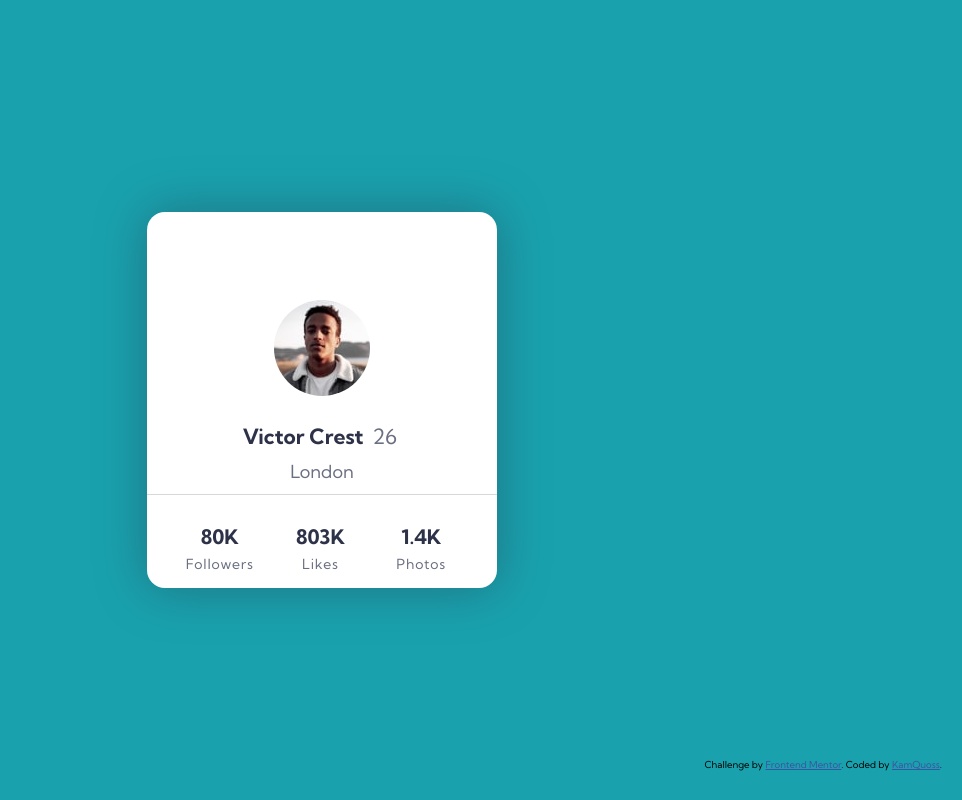
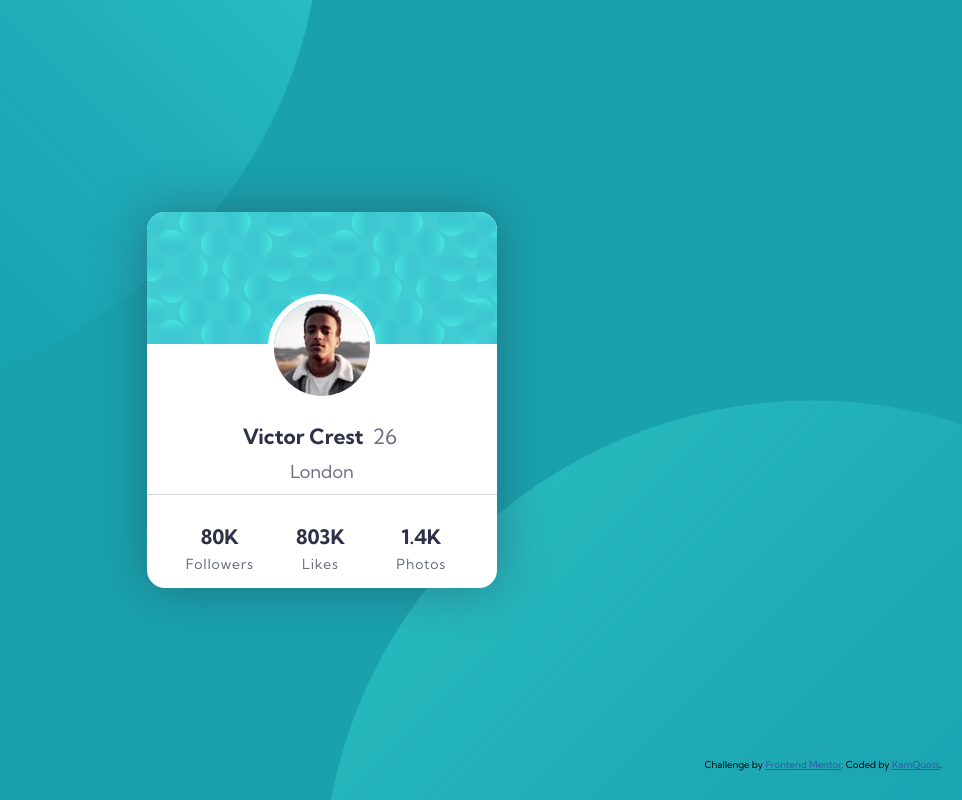
Before and after one commit to KamQuoss/profile-card-component-main, a plain HTML site: page index.html in a window 1280 px wide. Shown: the whole page, without its empty margins (318-1280 px from the left). Drawn offline with Linux system fonts and the light colour scheme; the site is published under a folder, as on GitHub Pages, so addresses that start at the root find nothing.

Commit message:
forther url stugling

```diff
--- a/styles/styles.scss
+++ b/styles/styles.scss
@@ -57,13 +57,13 @@ h3 {
     width: 100vw;
     height: 100vh;
     &::before{
-        content: url(/images/bg-pattern-top.svg);
+        content: url(../images/bg-pattern-top.svg);
         position: fixed;
         right: 50%;
         bottom: 50%;
     }
     &::after{
-        content: url(/../images/bg-pattern-bottom.svg);
+        content: url(../images/bg-pattern-bottom.svg);
         position: fixed;
         left: 50%;
         top: 50%;
@@ -81,7 +81,7 @@ h3 {
     transform: scale(1);
     transition: 0.5s all;
     .card__aside{
-        background: url(/../images/bg-pattern-card.svg);
+        background: url(../images/bg-pattern-card.svg);
         background-size: contain;
         border-top-left-radius: $border-radius;
         border-top-right-radius: $border-radius;
```
Also changed, not shown: styles/styles.css, 1 other file.
